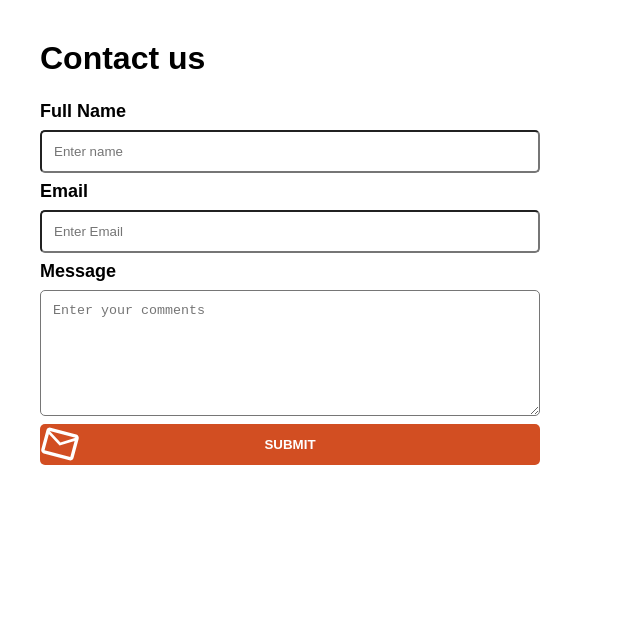
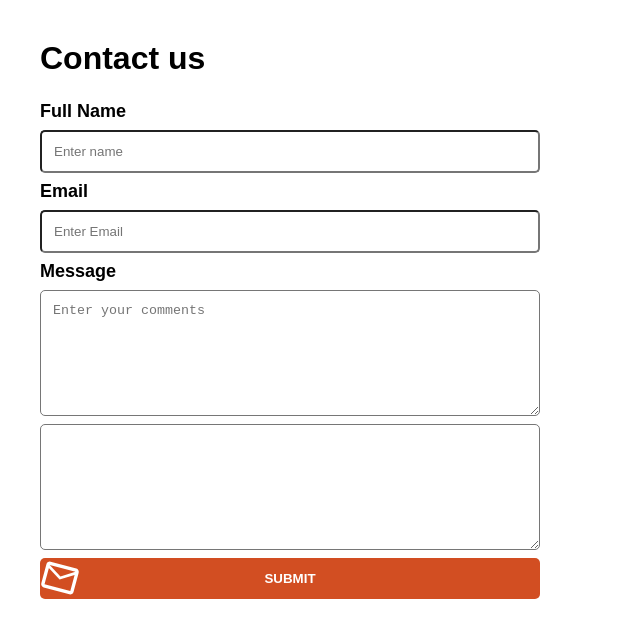
Before and after one commit to cferreirobelenguer/formulary_react, a React (Create React App) app: page / in a window 1280 px wide. Shown: the top 638 px of the page, without its empty margins (0-640 px from the left). Built offline with nearby package versions, Linux system fonts and the light colour scheme.

Commit message:
textarea read only

```diff
--- a/src/components/Formulary.jsx
+++ b/src/components/Formulary.jsx
@@ -90,6 +90,7 @@ const Formulary = () => {
                 {errorMessage ? (
                     <p className='error'>{errorMessage}</p>
                 ): ''}
+                <textarea className="formulary_textarea" readOnly={true} defaultValue={message}></textarea>
                 <div className='formulary_container_submit'>
                     <input type='button' className='formulary_container_submit--btn' value='SUBMIT' onClick={handleClick}></input>
                     <svg xmlns="http://www.w3.org/2000/svg" height="40" viewBox="0 -960 960 960" width="40" className="white-rotated-icon">
```
